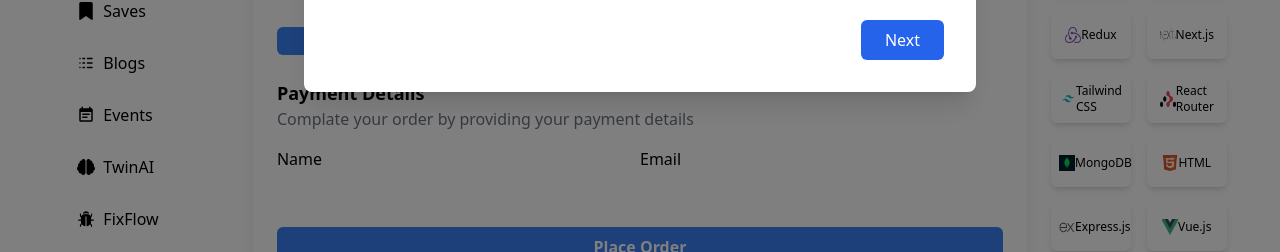
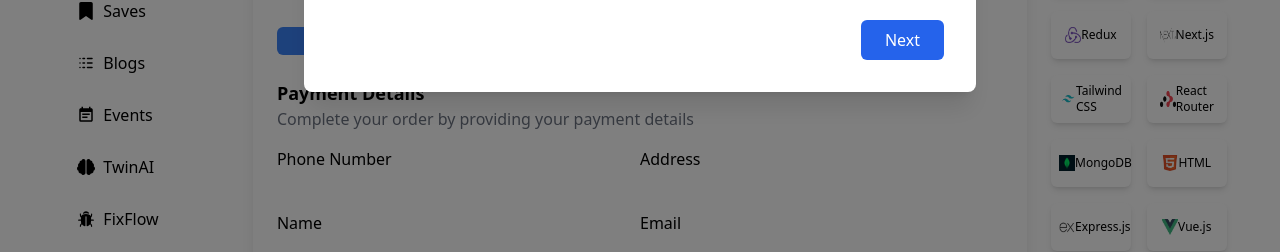
Before and after one commit to LIBx09/Dev_Discuss_Client, a React (Vite) app: page /payment in a window 1280 px wide. Shown: the part 548-800 px from the top of the page. Built offline with nearby package versions, Linux system fonts and the light colour scheme; no server answers.

Commit message:
Update payment page UI

```diff
--- a/src/Context/ContextProvider.jsx
+++ b/src/Context/ContextProvider.jsx
@@ -54,7 +54,7 @@ const ContextProvider = ({ children }) => {
                 const userInfo = {userEmail: currentUser?.email, userName: currentUser?.displayName, photo: currentUser?.photoURL, points:0};
                 customAxios.post("/users", userInfo)
                 .then(res => {
-                    console.log("users post success", res.data);
+                    // console.log("users post success", res.data);
                 })
                 .catch(err => {
                     console.log(err);
--- a/src/Page/Payment/Payment.jsx
+++ b/src/Page/Payment/Payment.jsx
@@ -1,12 +1,15 @@
-import { useContext } from "react";
+import { useContext, useState } from "react";
 import sslcommerzLogo from "../../assets/saves_iamge/sslcommerz.png"
 import ssl from "../../assets/saves_iamge/ssl.png"
 import AuthContext from "../../Context/AuthContext";
 import useAxios from "../../MainLayout/Shared/Hooks/useAxios";
+import { useForm } from "react-hook-form";
 
 const Payment = () => {
     const { user } = useContext(AuthContext);
     const customAxios = useAxios();
+      const { register, handleSubmit } = useForm();
+
     const orderData = {
         userName: user?.displayName,
         userEmail: user?.email,
@@ -15,19 +18,13 @@ const Payment = () => {
         date: new Date(),
         status: "pending"
     };
-    console.log(orderData);
-    const handlePlaceOrder = () => {
-        customAxios.post("/create-ssl-payment", orderData)
-            .then(res => {
-                console.log(res.data);
-                window.location.replace(res.data.gatewayURL)
-            })
-            .then(error => {
-                console.log(error);
-            })
-    };
+    const onSubmit = (data) => {
+        console.log(data);
+    }
+
     return (
         <div className="border-t-8 border-t-blue-500 rounded-xl">
+            <form onSubmit={handleSubmit(onSubmit)}>
                 <div className="flex justify-between">
                     <div>
                         <img className="h-12 w-40 mt-6" src={sslcommerzLogo} alt="" />
@@ -38,23 +35,33 @@ const Payment = () => {
 
                 <div className=" mt-3 rounded-md">
                     <h5 className="font-bold text-lg">Payment Details</h5>
-                <p className="text-gray-500 dark:text-gray-300">Complate your order by providing your payment details</p>
+                    <p className="text-gray-500 dark:text-gray-300">Complete your order by providing your payment details</p>
+                    <div className="flex items-center mt-4">
+                        <fieldset className="fieldset w-full">
+                            <legend className="fieldset-legend dark:text-gray-300">Phone Number</legend>
+                            <input {...register("phoneNumber", { required: true })} required  type="text" className="input dark:bg-slate-700"  />
+                        </fieldset>
+                        <fieldset className="fieldset w-full">
+                            <legend className="fieldset-legend dark:text-gray-300">Address</legend>
+                            <input {...register("address", {required: true})} required type="text" className="input dark:bg-slate-700"  />
+                        </fieldset>
+                    </div>
                     <div className="flex items-center mt-4">
                         <fieldset className="fieldset w-full">
                             <legend className="fieldset-legend dark:text-gray-300">Name</legend>
-                        <input value={user?.displayName} type="text" className="input dark:bg-slate-700" />
+                            <input {...register("userName", { required: true })} required value={user?.displayName} type="text" className="input dark:bg-slate-700" readOnly />
                         </fieldset>
                         <fieldset className="fieldset w-full">
                             <legend className="fieldset-legend dark:text-gray-300">Email</legend>
-                        <input value={user?.email} type="text" className="input dark:bg-slate-700" />
+                            <input {...register("userEmail", {required: true})} required value={user?.email} type="text" className="input dark:bg-slate-700" readOnly />
                         </fieldset>
                     </div>
-                <button
-                    onClick={handlePlaceOrder}
-                    className="bg-blue-500 w-full py-2 mt-8 text-white font-bold rounded-md">
-                    Place Order
+
+                    <button className="bg-blue-500 w-full py-2 mt-8 text-white font-bold rounded-md ">
+                        Buy now
                     </button>
                 </div>
+            </form>
         </div>
     );
 };
```
Lines whose indentation alone changed are shown as unchanged.
